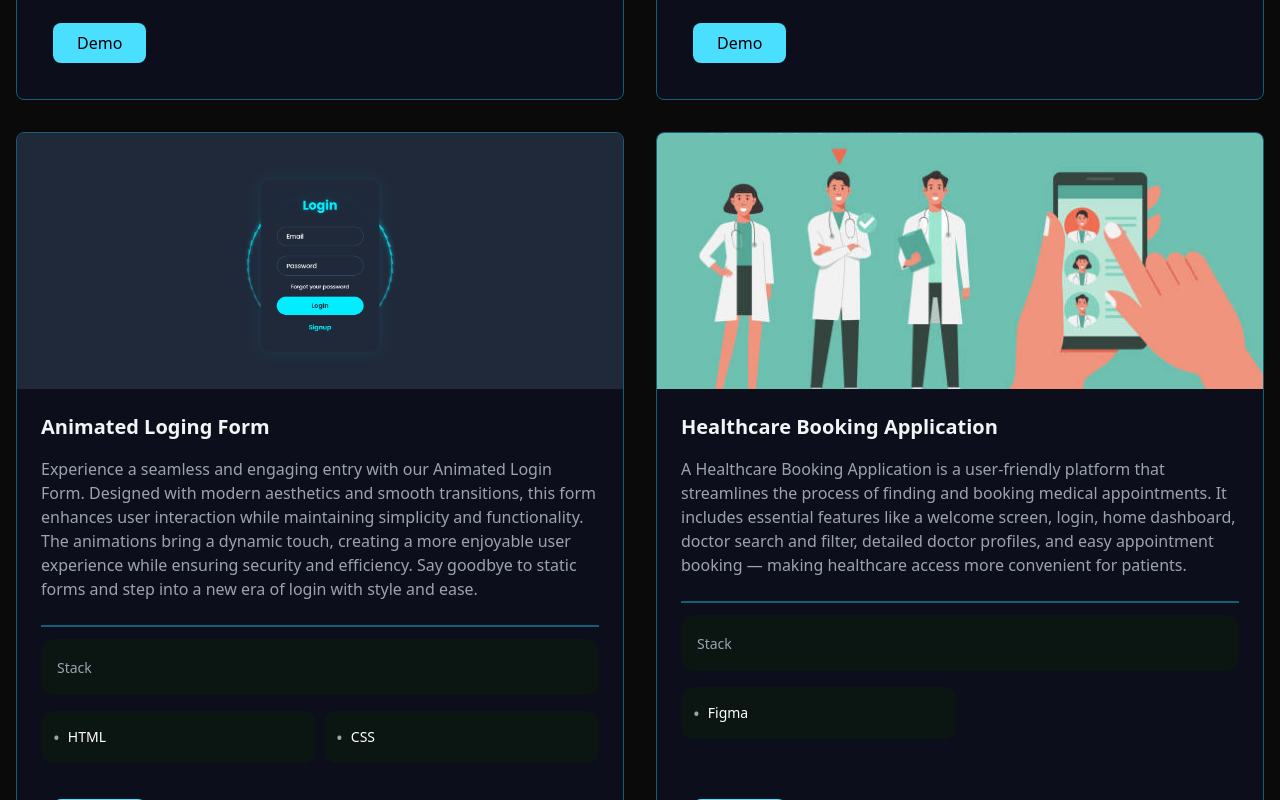
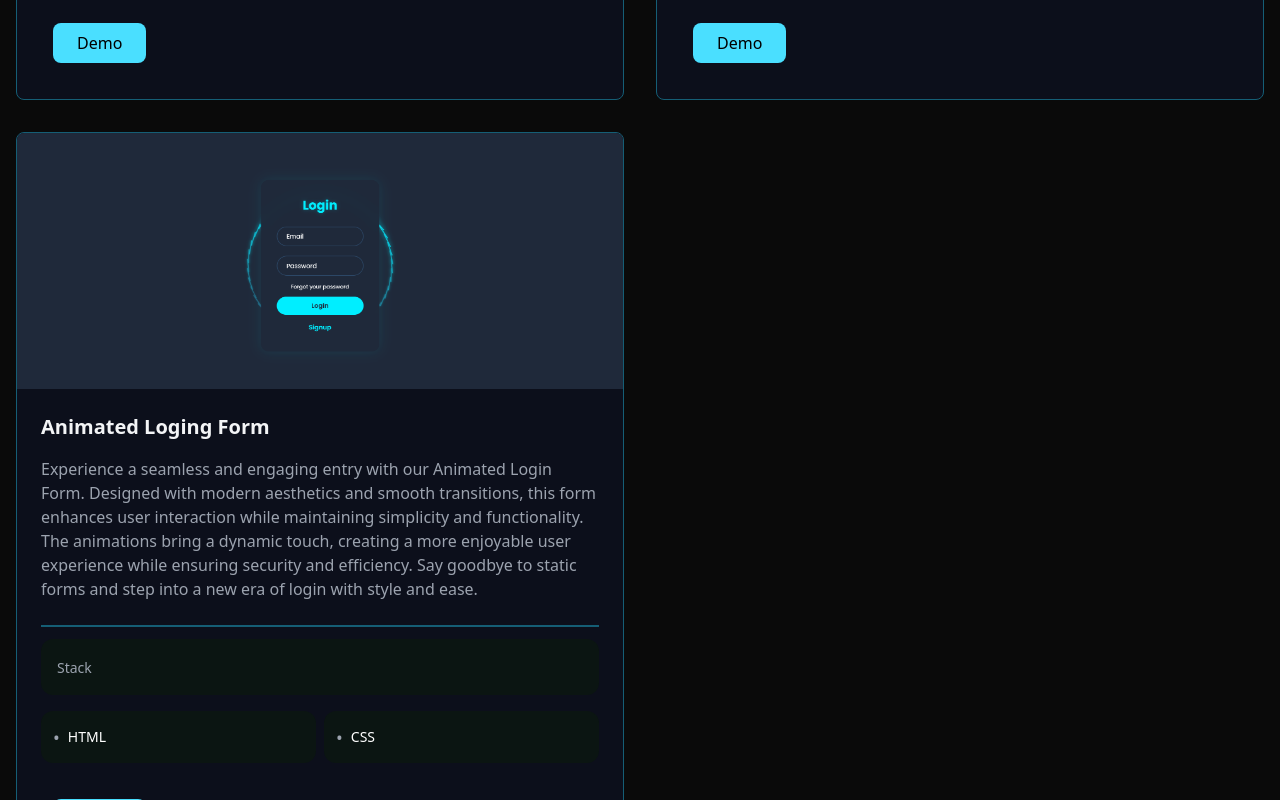
Before and after one commit to keshariT99/My-Portfolio, a React (Vite) app: page / in a window 1280 px wide. Shown: the part 6340-7140 px from the top of the page. Built offline with nearby package versions, Linux system fonts and the light colour scheme.

Commit message:
update projects

```diff
--- a/src/components/Projects.tsx
+++ b/src/components/Projects.tsx
@@ -71,15 +71,7 @@ const Projects = () => {
       link: ["https://github.com/keshariT99/Animated_loginForm"],
       demo: ["https://animated-login-form-weld.vercel.app"]
     },
-    {
-      title: "Healthcare Booking Application",
-      description: "A Healthcare Booking Application is a user-friendly platform that streamlines the process of finding and booking medical appointments. It includes essential features like a welcome screen, login, home dashboard, doctor search and filter, detailed doctor profiles, and easy appointment booking — making healthcare access more convenient for patients.",
-      image: "booking.jpg",
-      category: "UI/UX",
-      stack: ["Figma"],
-      link: ["https://www.figma.com/design/QNct5YNl53BKCqf1jShus7/Mobile-app?node-id=66-170&t=cQe7VfrOH4LVWLGP-1"],
-      demo: [""]
-    },
+
   ];
 
   const filters = ['All', 'Web', 'UI/UX'];
```
